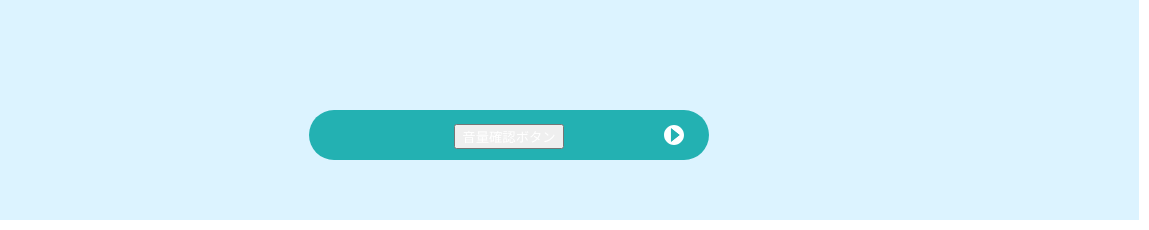
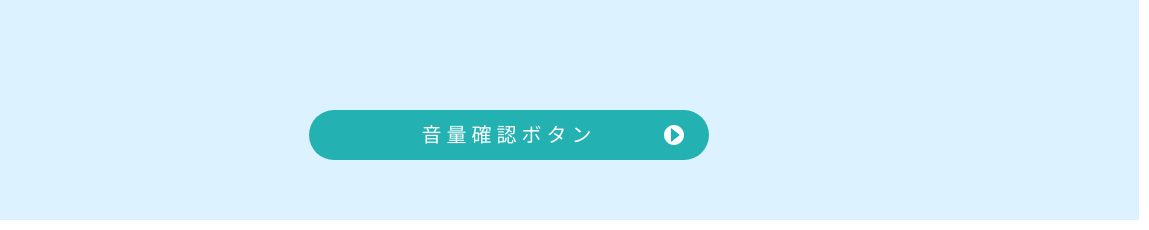
Before and after one commit to mes-shimizu/gostop_input_id, a plain HTML site: page index.html in a window 1280 px wide. Shown: the part 570-800 px from the top of the page, 131-1280 px from the left. Drawn offline with Linux system fonts and the light colour scheme; a web font is replaced by a local one.

Commit message:
Update index.html

```diff
--- a/index.html
+++ b/index.html
@@ -61,9 +61,7 @@
 			<button class="submit">検索</button>
 		</form>
 		<div class="soundcheck no_repeat t_center">
-			<button class="white">
-				音量確認ボタン
-			</button>
+			音量確認ボタン
 		</div>
 		<div class="image">
 			<img src="img/port/img_shimizu.png" alt="清水港イメージ">
```
